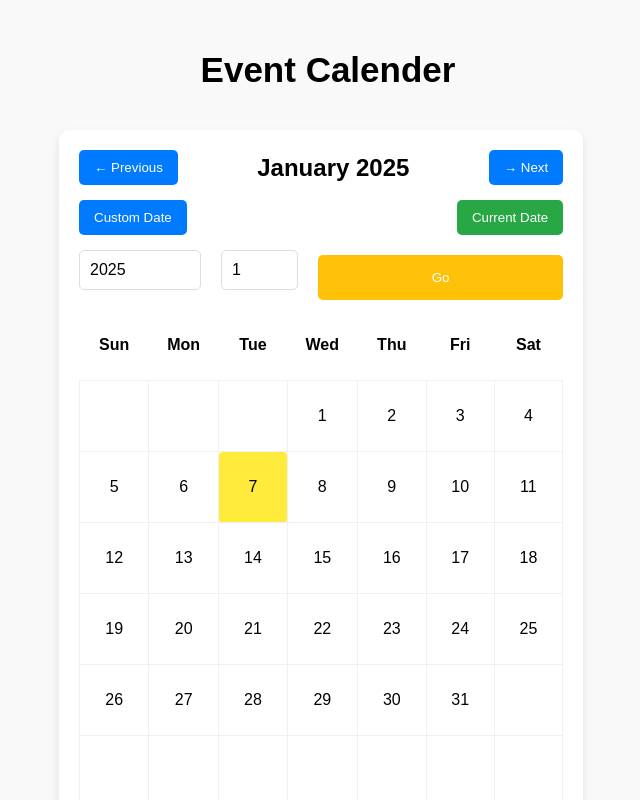
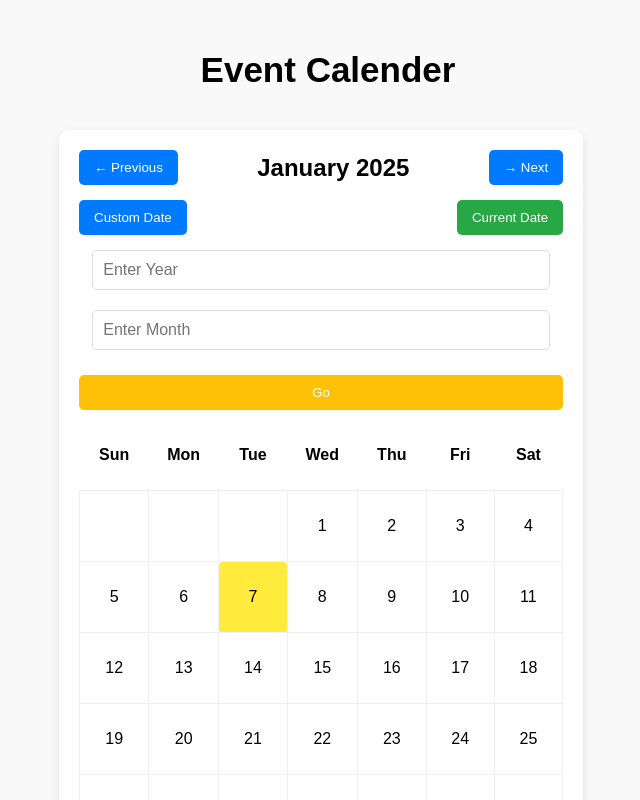
Before and after one commit to DUDEKULARAHIM/event-manager-calendar, a React (Create React App) app: page / in a window 1280 px wide. Both pictures are taken after a click on the button "Custom Date". Shown: the top 800 px of the page, without its empty margins (312-952 px from the left). Built offline with nearby package versions, Linux system fonts and the light colour scheme.

Commit message:
Update Calendar.js

```diff
--- a/src/Calendar.js
+++ b/src/Calendar.js
@@ -342,7 +342,7 @@ const Calendar = () => {
   </button>
 </div>
 
-{showCustomDate && (
+{/*{showCustomDate && (
   <div className="custom-date-input" style={{ display: 'flex', gap: '10px', marginTop: '10px' }}>
     <input
       type="number"
@@ -387,7 +387,65 @@ const Calendar = () => {
       Go
     </button>
   </div>
+)}**/}
+
+
+{showCustomDate && (
+  <div className="custom-date-input" style={{ marginTop: '10px' }}>
+    {/* Year Input */}
+    <div style={{ marginBottom: '10px' }}>
+      <input
+        type="number"
+        // value={customYear}
+        onChange={(e) => setCustomYear(Number(e.target.value))}
+        placeholder="Enter Year"
+        style={{
+           width: '90%',
+          padding: '10px',
+          fontSize: '1em',
+          borderRadius: '5px',
+          border: '1px solid #ddd',
+        }}
+      />
+    </div>
+    {/* Month Input */}
+    <div style={{ marginBottom: '10px' }}>
+      <input
+        type="number"
+        // value={customMonth}
+        min="1"
+        max="12"
+        onChange={(e) => setCustomMonth(Number(e.target.value))}
+        placeholder="Enter Month"
+        style={{
+           width: '90%',
+          padding: '10px',
+          fontSize: '1em',
+          borderRadius: '5px',
+          border: '1px solid #ddd',
+        }}
+      />
+    </div>
+    {/* Go Button */}
+    <div>
+      <button
+        onClick={goToCustomDate}
+        style={{
+          width: '100%',
+          backgroundColor: '#ffc107',
+          color: 'white',
+          border: 'none',
+          padding: '10px 15px',
+          borderRadius: '5px',
+          cursor: 'pointer',
+        }}
+      >
+        Go
+      </button>
+    </div>
+  </div>
 )}
+
 
       <table className="calendar">
         <thead>
@@ -435,7 +493,7 @@ const Calendar = () => {
       todayEvents.map((event, index) => (
         <li key={index} style={{ padding: '8px 10px', borderBottom: '1px solid #ddd' }}>
           {event.title} - {event.description}
-       //  <button
+{/* <button
            onClick={() => handleEventDelete(selectedDate, index)}
             style={{
              backgroundColor: '#dc3545',
@@ -448,7 +506,7 @@ const Calendar = () => {
             }}>
             Delete
 
-       //   </button>
+          </button> */ }
         </li>
       ))
     )}
@@ -476,13 +534,13 @@ const Calendar = () => {
       placeholder="Event Title"
       value={newEvent.title}
       onChange={(e) => setNewEvent({ ...newEvent, title: e.target.value })}
-      style={{ width: '100%', padding: '10px', marginBottom: '10px', borderRadius: '5px', border: '1px solid #ddd' }}
+      style={{ width: '90%', padding: '10px', marginBottom: '10px', borderRadius: '5px', border: '1px solid #ddd' }}
     />
     <textarea
       placeholder="Event Description"
       value={newEvent.description}
       onChange={(e) => setNewEvent({ ...newEvent, description: e.target.value })}
-      style={{ width: '100%', padding: '10px', marginBottom: '10px', borderRadius: '5px', border: '1px solid #ddd' }}
+      style={{ width: '90%', padding: '10px', marginBottom: '10px', borderRadius: '5px', border: '1px solid #ddd' }}
     />
     <button
       onClick={handleEventSave}
```
